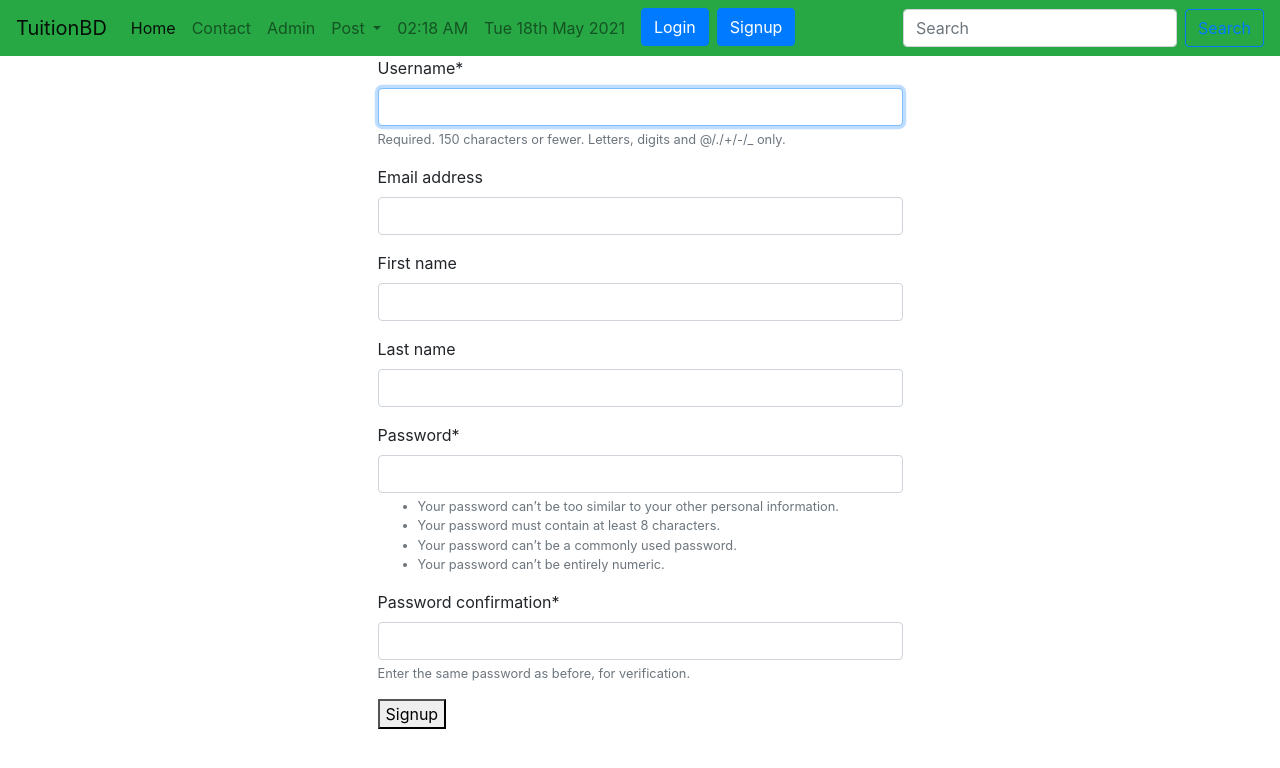
After one commit to litonbairaggi/djtestproject, a Django app: page /session/signup/ in a window 1280 px wide. The commit adds this page. Shown: the top 768 px of the page. Run offline with Django 3.2, Linux system fonts and the light colour scheme; some libraries are stand-ins or nearby versions.

Commit message:
registation form or signup

```diff
--- /dev/null
+++ b/session/forms.py
@@ -0,0 +1,9 @@
+from django.contrib.auth.forms import UserCreationForm
+from django.contrib.auth.models import User
+from django import forms
+
+
+class SignUpForm(UserCreationForm):
+    class Meta:
+        model=User
+        fields= ('username', 'email', 'first_name', 'last_name')
--- a/session/urls.py
+++ b/session/urls.py
@@ -1,8 +1,9 @@
 from django.urls import path
-from .views import loginuser, logoutuser
+from .views import loginuser, logoutuser, registration
 
 app_name="session"
 urlpatterns = [
     path('login/',loginuser,name="login"),
     path('logout/',logoutuser,name="logout"),
+    path('signup/',registration,name="signup"),
 ]
--- a/session/views.py
+++ b/session/views.py
@@ -3,6 +3,7 @@ from django.contrib.auth.forms import AuthenticationForm
 from django.contrib.auth import authenticate, login, logout
 from django.contrib.auth.models import User
 from django.contrib import messages
+from .forms import SignUpForm
 
 # Create your views here.
 
@@ -33,3 +34,14 @@ def logoutuser(request):
     logout(request)
     messages.success(request, 'Successfully Logged Out!')
     return redirect('homeview')
+
+# django Registations form
+def registration(request):
+    if request.method=="POST":
+        form=SignUpForm(request.POST)
+        if form.is_valid():
+            form.save()
+            return redirect('session:login')
+    else:
+        form=SignUpForm()
+    return render(request, 'session/signup.html', {'form': form})
--- a/templates/base.html
+++ b/templates/base.html
@@ -59,7 +59,7 @@
       </li>
     {% if user.is_authenticated %}
       <li class="nav-item">
-        <a class="btn btn-primary ml-2" href="/session/logout/">Logout</a>
+        <a class="btn btn-warning ml-2" href="/session/logout/">Logout</a>
       </li>
 
     {% else %}
@@ -68,7 +68,7 @@
       </li>
 
       <li class="nav-item">
-        <a class="btn btn-primary ml-2" href="">Signup</a>
+        <a class="btn btn-primary ml-2" href="/session/signup/">Signup</a>
       </li>
 
     {% endif %}
--- /dev/null
+++ b/templates/session/signup.html
@@ -0,0 +1,15 @@
+{% extends 'base.html' %}
+{% block body %}
+{% load crispy_forms_tags %}
+
+<div class="container">
+<div class="col-md-6 offset-md-3">
+<form action="" method="POST">
+{% csrf_token %}
+{{form|crispy}}
+<button type="submit">Signup</button>
+</form>
+</div>
+</div>
+
+{% endblock body %}
```
